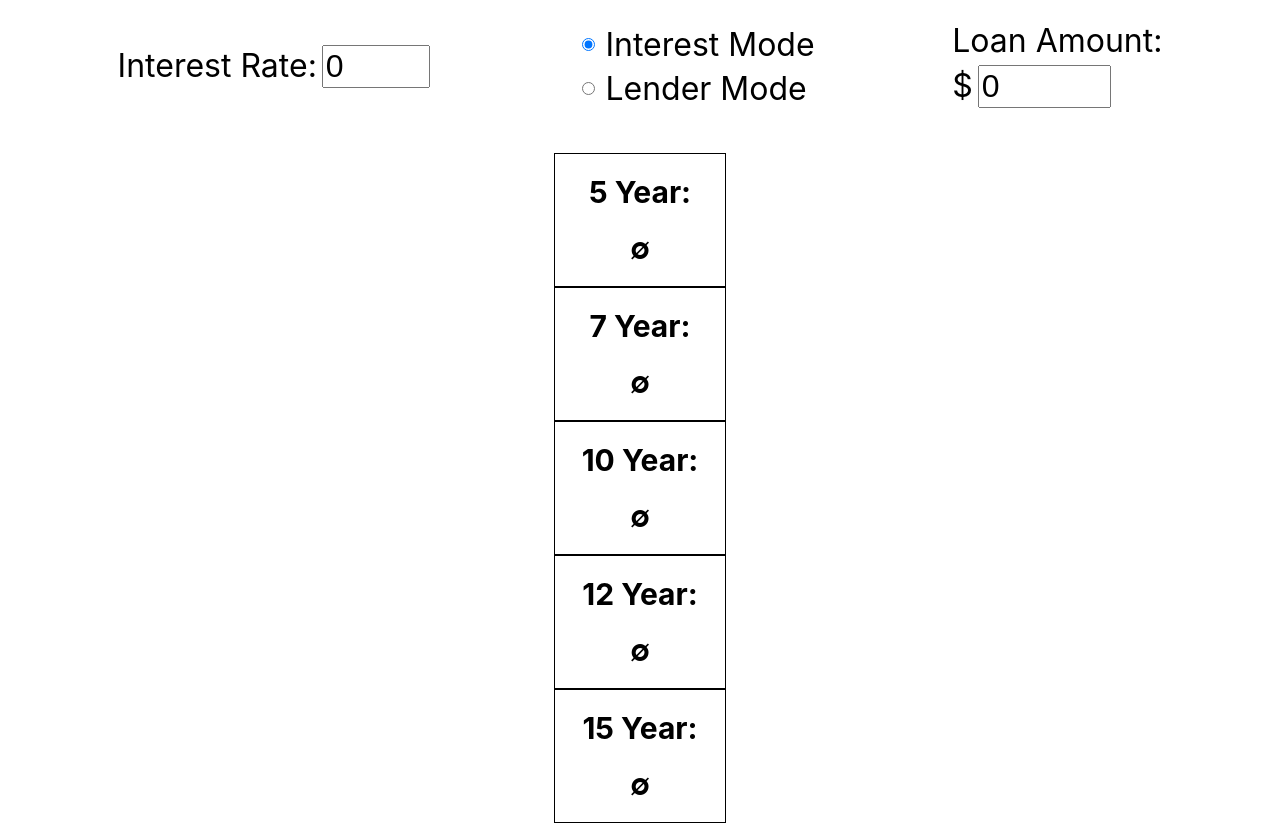
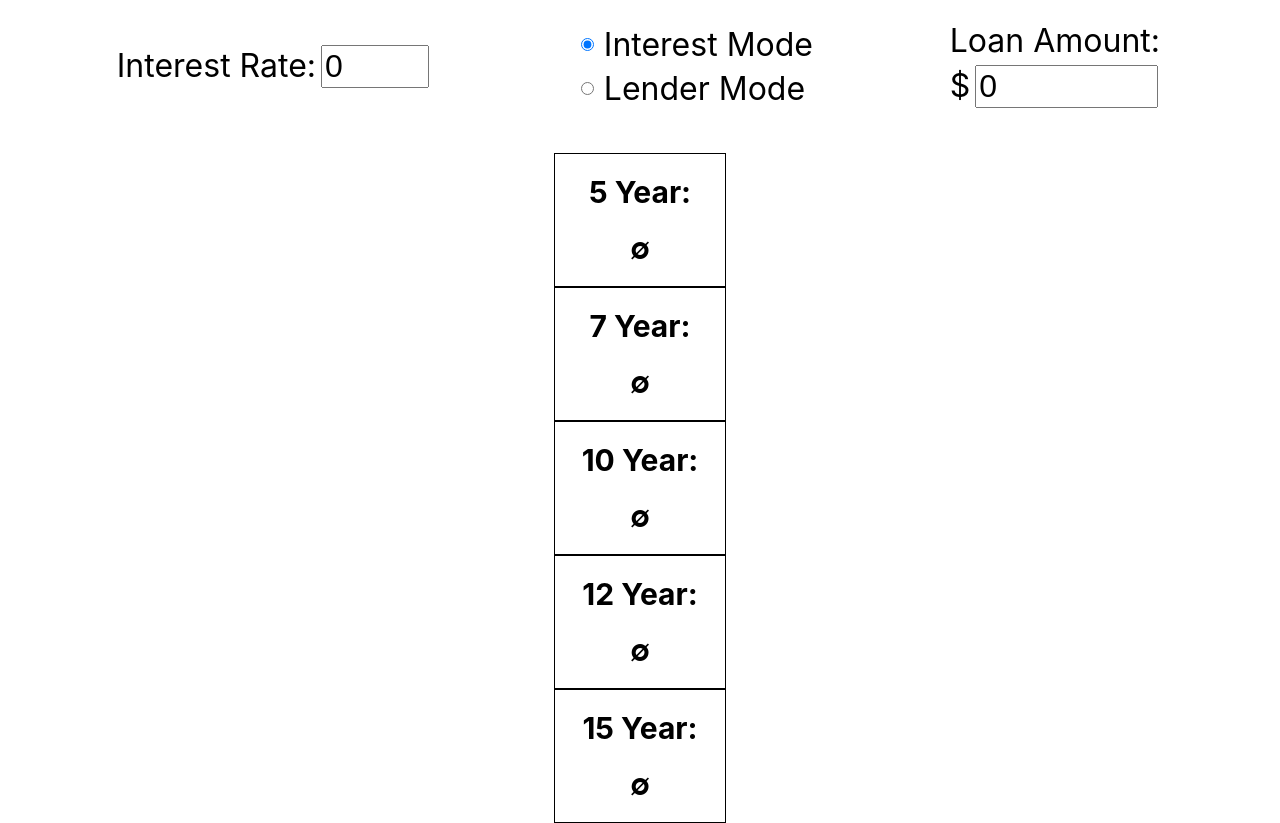
Before and after one commit to MrMicrowaveOven/esti-mate, a React (Create React App) app: page / in a window 1280 px wide. Built offline with nearby package versions, Linux system fonts and the light colour scheme.

Commit message:
Increased width of loan amount input field

```diff
--- a/src/Inputs.css
+++ b/src/Inputs.css
@@ -26,7 +26,7 @@
 }
 
 .loan-amount-input-field {
-    width: 125px;
+    width: 175px;
 }
 
 .invalid {
```
